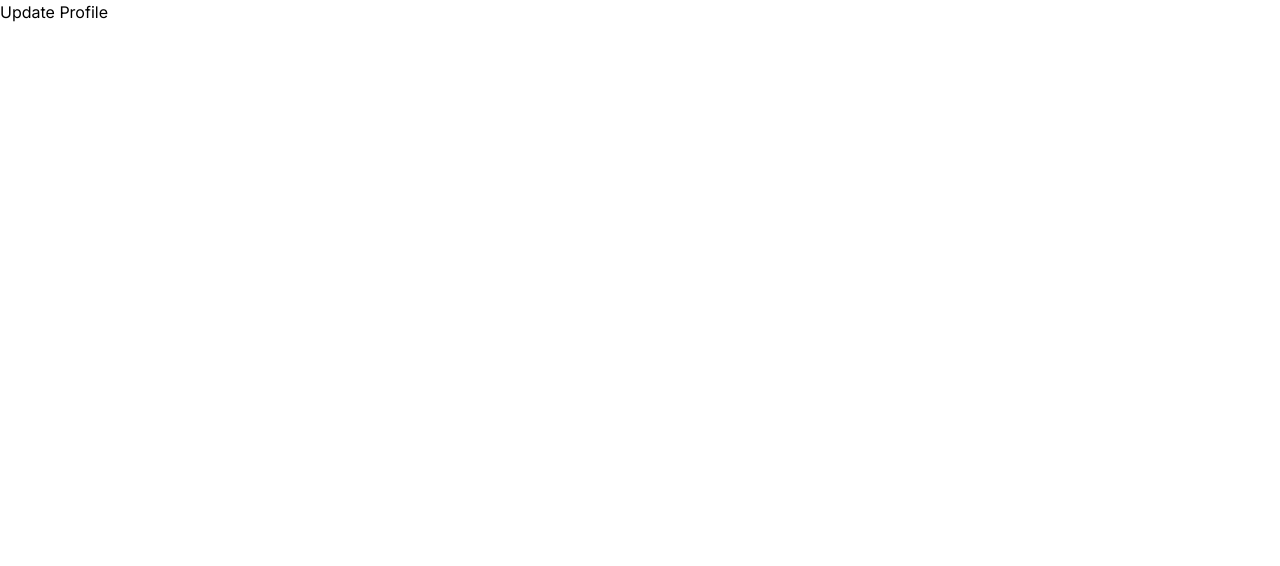
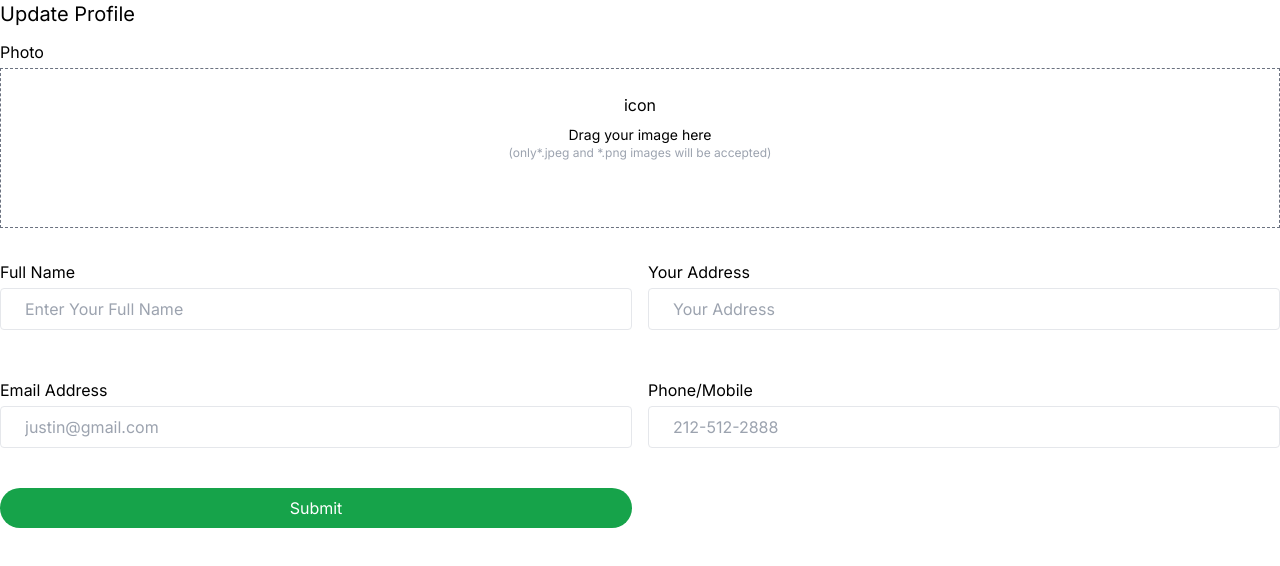
Before and after one commit to arafatyamin/kacha-bazar, a Next.js app: page /user/update-profile in a window 1280 px wide. Shown: the top 566 px of the page. Built offline with nearby package versions, Linux system fonts and the light colour scheme.

Commit message:
added update profile form

```diff
--- a/Components/CustomerComponents/CustomerFooter/CustomerFooter.js
+++ b/Components/CustomerComponents/CustomerFooter/CustomerFooter.js
@@ -1,5 +1,4 @@
 import Image from "next/image";
-import React from "react";
 import { BsFacebook, BsTwitter, BsPinterest, BsLinkedin, BsWhatsapp } from 'react-icons/bs';
 
 const CustomerFooter = () => {
--- a/pages/user/update-profile/index.js
+++ b/pages/user/update-profile/index.js
@@ -1,7 +1,100 @@
-import React from "react";
+import { useForm } from "react-hook-form";
+
 
 const UpdateProfile = () => {
-  return <div>Update Profile</div>;
+  const {
+    register,
+    handleSubmit,
+    formState: { errors },
+  } = useForm();
+  const onSubmit = (data) => console.log(data);
+  return (
+    <div>
+    <h3 className="mb-3 font-medium">Update Profile</h3>
+    <form onSubmit={handleSubmit(onSubmit)} className="grid grid-cols-2 gap-4">
+      {/* register your input into the hook by invoking the "register" function */}
+      {/* upload image */}
+      <div className=" col-span-2">
+      <label className="mb-1 inline-block" htmlFor="name">
+          Photo
+        </label>
+        <br />
+      <div class="border border-dashed border-gray-500 relative">
+
+      <input type="file" multiple class="cursor-pointer relative block opacity-0 w-full h-full p-16 z-50"/>
+      <div class="text-center p-6 absolute top-0 right-0 left-0 m-auto" >
+          <span>icon</span>
+          <h4 className="text-sm mt-2">Drag your image here</h4>
+          <p class="text-xs text-gray-400">(only*.jpeg and *.png images will be accepted)</p>
+      </div>
+      </div>
+      </div>
+
+      {/* input your name */}
+      <div className="my-4">
+        <label className="mb-1 inline-block" htmlFor="name">
+          Full Name
+        </label>
+        <br />
+        <input
+          id="name"
+          className="outline-none w-full border px-6 py-2 rounded focus:border-green-500"
+          placeholder="Enter Your Full Name"
+          {...register("name", { required: true })}
+        />
+      </div>
+      {/* your address */}
+      <div className="my-4">
+          <label className="mb-1 inline-block" htmlFor="email">
+            Your Address
+          </label>
+          <br />
+          <input
+            id="address"
+            className="outline-none w-full border px-6 py-2 rounded focus:border-green-500"
+            placeholder="Your Address"
+            {...register("address", { required: true })}
+          />
+        </div>
+
+        {/* Email address */}
+        <div className="my-4">
+          <label className="mb-1 inline-block" htmlFor="email">
+            Email Address
+          </label>
+          <br />
+          <input
+            id="email"
+            className="outline-none w-full border px-6 py-2 rounded focus:border-green-500"
+            placeholder="justin@gmail.com"
+            {...register("email", { required: true })}
+          />
+        </div>
+
+      {/*  Phone/Mobile */}
+      <div className="my-4">
+        <label className="mb-1 inline-block" htmlFor="currentPassword">
+          Phone/Mobile
+        </label>
+        <br />
+        <input
+          id="phoneNumber"
+          className="outline-none w-full border px-6 py-2 rounded focus:border-green-500"
+          placeholder="212-512-2888"
+          {...register("phoneNumber", { required: true })}
+        />
+      </div>
+
+      {/* errors will return when field validation fails  */}
+
+      {errors.exampleRequired && <span>This field is required</span>}
+
+      <input
+        className="bg-green-600 px-6 py-2 text-white rounded-full mt-2 cursor-pointer"
+        type="submit"
+      />
+    </form>
+  </div>)
 };
 
 export default UpdateProfile;
```
Also changed, not shown: Components/AdminComponents/UpdateProfileForm.js (added, +9 -0 lines), 2 other files (tests, documents, lock files or other folders).
